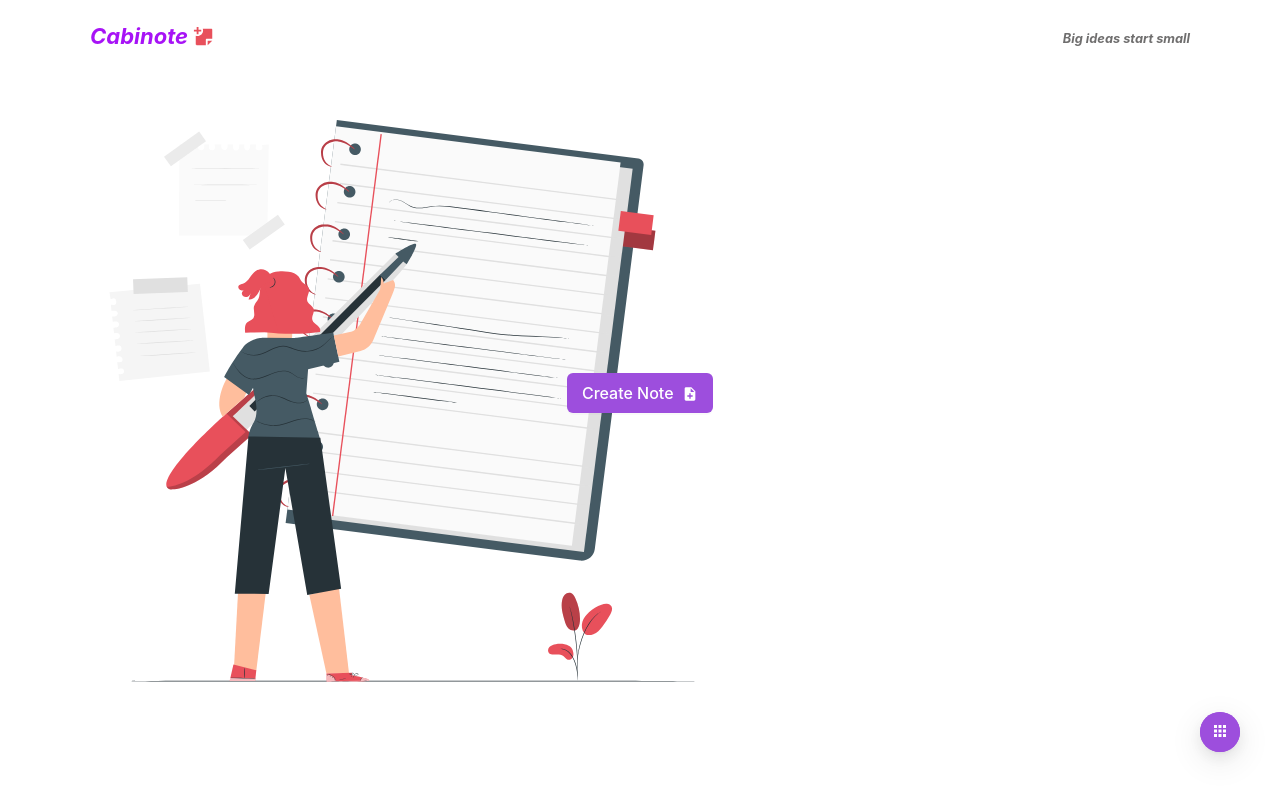
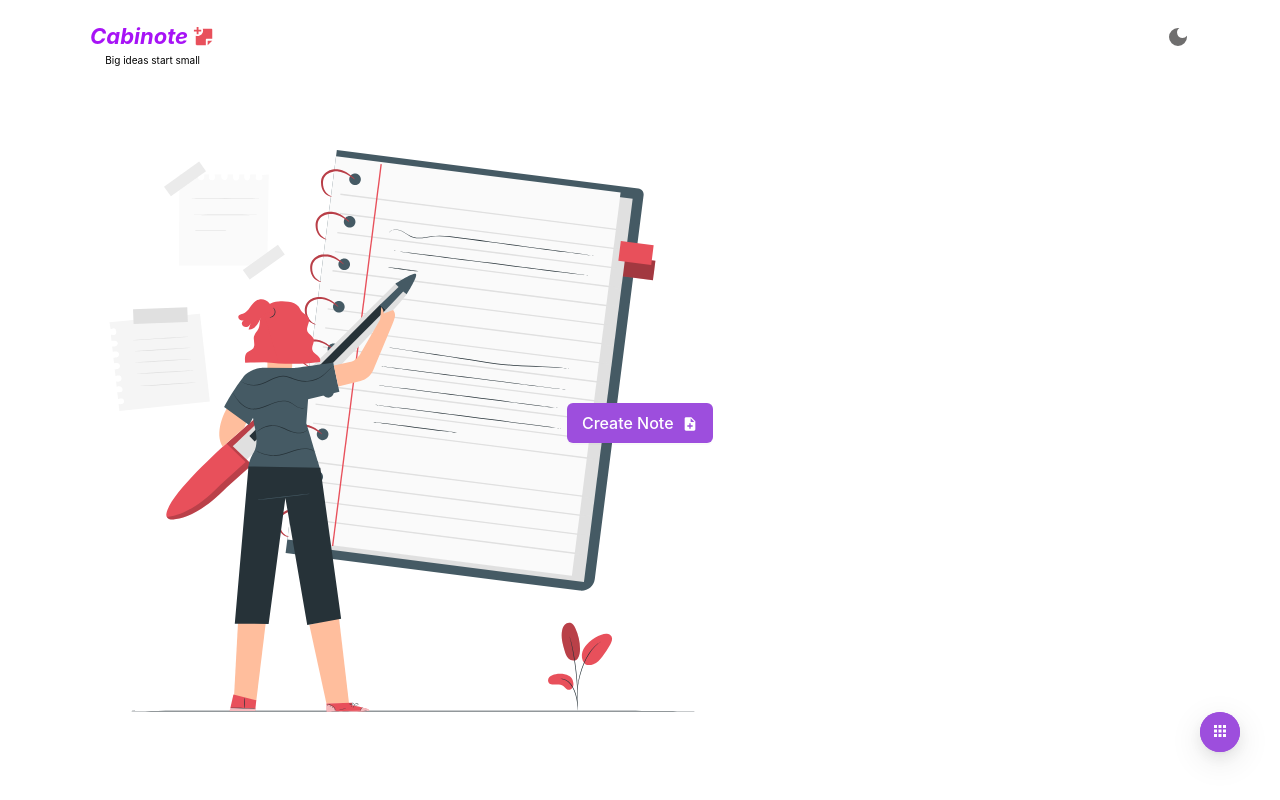
Before and after one commit to Abiodun-Sabitu/memo-vault, a React (Vite) app: page / in a window 1280 px wide. Built offline with nearby package versions, Linux system fonts and the light colour scheme.

Commit message:
remove ant btn border color

```diff
--- a/src/components/FloatingMenu.tsx
+++ b/src/components/FloatingMenu.tsx
@@ -3,11 +3,13 @@ import { ConfigProvider, FloatButton } from "antd";
 import { MdMenuBook, MdNoteAdd } from "react-icons/md";
 import { RiMoonClearLine } from "react-icons/ri";
 import { Link } from "react-router-dom";
+import { useEffect, useState } from "react";
 
 const FloatingMenu: React.FC<{
   isMenuOpen: boolean;
   setMenu: (value: boolean) => void;
-}> = ({ isMenuOpen, setMenu }) => (
+}> = ({ isMenuOpen, setMenu }) => {
+  return (
     <>
       <ConfigProvider
         theme={{
@@ -42,13 +44,15 @@ const FloatingMenu: React.FC<{
               tooltip={<div>All Notes</div>}
             />
           </Link>
-        <FloatButton
+          {/* <FloatButton
+            onClick={toggleTheme}
             icon={<RiMoonClearLine fill="#9d4edd" />}
             tooltip={<div>Theme</div>}
-        />
+          /> */}
         </FloatButton.Group>
       </ConfigProvider>
     </>
   );
+};
 
 export default FloatingMenu;
--- a/src/components/Header.tsx
+++ b/src/components/Header.tsx
@@ -1,23 +1,59 @@
+import { useEffect, useState } from "react";
+import { MdDarkMode, MdOutlineDarkMode } from "react-icons/md";
 import { RiStickyNoteAddFill } from "react-icons/ri";
 
 const Header: React.FC<{}> = () => {
+  const [theme, setTheme] = useState<"light" | "dark">(
+    window.matchMedia("(prefers-color-scheme: dark)").matches ? "dark" : "light"
+  );
+
+  // Function to toggle between light and dark modes
+  const toggleTheme = () => {
+    const newTheme = theme === "light" ? "dark" : "light"; // Determine the new theme
+    setTheme(newTheme); // Update the state with the new theme
+    document.body.className = newTheme + "-mode"; // Apply the class to the <body>
+  };
+
+  // Apply the current theme when the component mounts or when the theme state changes
+  useEffect(() => {
+    document.body.className = theme + "-mode";
+  }, [theme]);
+
   return (
     <header id="header">
-      <div className="logo">
-        <i>Cabinote </i> &nbsp;
-        <RiStickyNoteAddFill fill="#E8505B" />
+      <div>
+        <div className="logo" style={{ padding: 0, margin: 0 }}>
+          <i>Cabinote </i> &nbsp;
+          <RiStickyNoteAddFill fill="#E8505B" />
+          <br />
+        </div>
+        <div
+          style={{
+            padding: 0,
+            marginBottom: 15,
+            fontSize: "10px",
+            textAlign: "center",
+          }}
+        >
+          Big ideas start small
+        </div>
       </div>
 
-      <i
+      <div
         style={{
           marginTop: 5,
           marginLeft: 5,
           color: "rgba(68, 67, 67, 0.77)",
           fontWeight: "bold",
         }}
+        onClick={toggleTheme}
       >
-        <small>Big ideas start small</small>
-      </i>
+        {theme === "light" ? (
+          <MdDarkMode size={24} cursor="pointer" />
+        ) : (
+          <MdOutlineDarkMode fill="white" size={24} cursor="pointer" />
+        )}
+      </div>
     </header>
   );
 };
--- a/src/index.css
+++ b/src/index.css
@@ -18,13 +18,34 @@ body {
   height: auto;
 }
 
-.dark_bg {
-  background-color: #1b1a1a;
+/* Default transition for smooth theme changes */
+body {
+  transition: background-color 0.5s ease, color 0.3s ease; /* Smooth transition for theme changes */
 }
 
-.dark_cards {
-  background: #292828;
-  color: #ffffff;
+/* Light mode styles */
+body.light-mode {
+  background-color: #ffffff; /* Light background */
+  color: #000000; /* Dark text for readability */
+}
+
+/* Dark mode styles */
+body.dark-mode {
+  background-color: #121212; /* Dark background */
+  color: #ffffff; /* Light text for readability */
+}
+
+/* Card styles for light mode */
+body.light-mode .card {
+  background-color: #f9f9f9; /* Light card background */
+  border-color: #e0e0e0; /* Subtle light border */
+}
+
+/* Card styles for dark mode */
+body.dark-mode .card {
+  background-color: #343434; /* Dark card background */
+  border-color: #2a2a2a; /* Subtle dark border */
+  color: rgba(245, 245, 245, 0.592);
 }
 
 .dark_form {
@@ -219,7 +240,9 @@ input {
 .ant-modal-root .ant-modal-mask {
   background-color: rgba(229, 187, 245, 0.3);
 }
-
+.ant-btn {
+  border: none;
+}
 .filter-dropdown-trigger {
   margin-top: 5px;
   margin-bottom: 5px;
```
Lines whose indentation alone changed are shown as unchanged.
